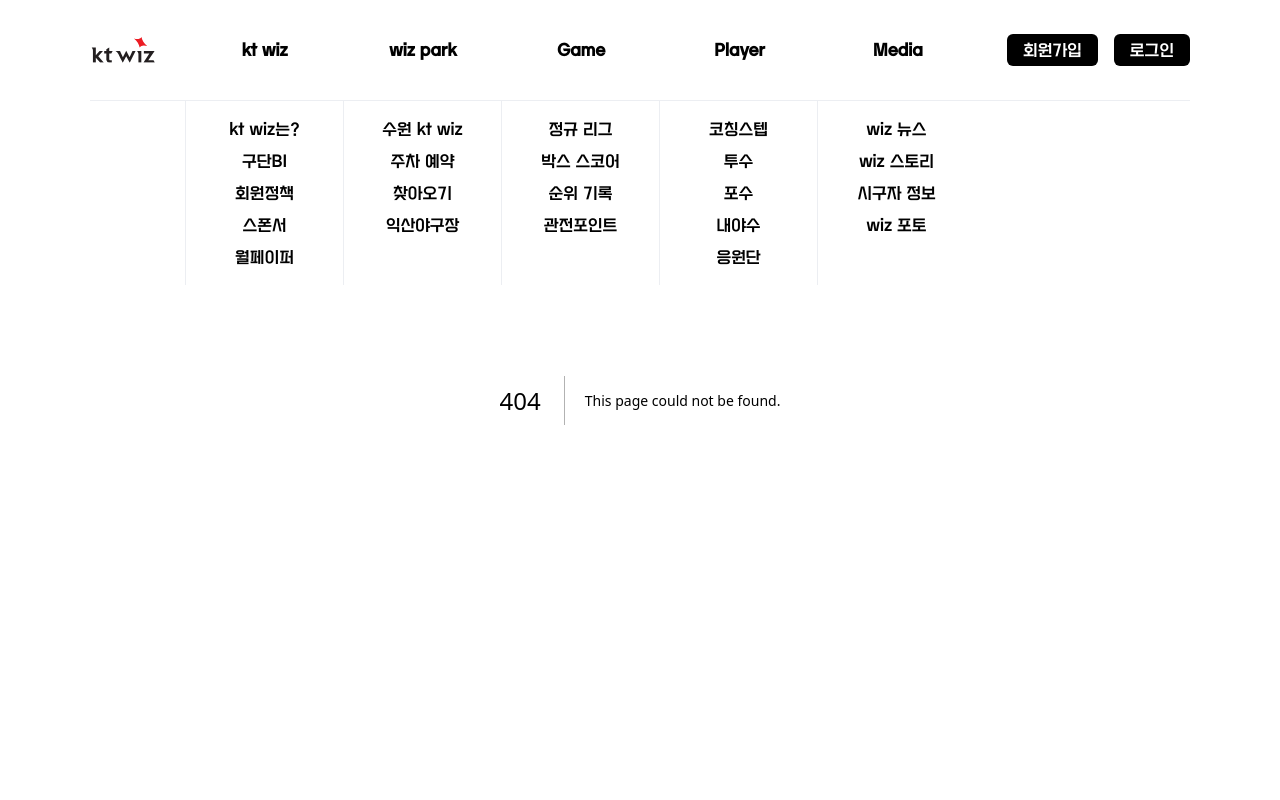
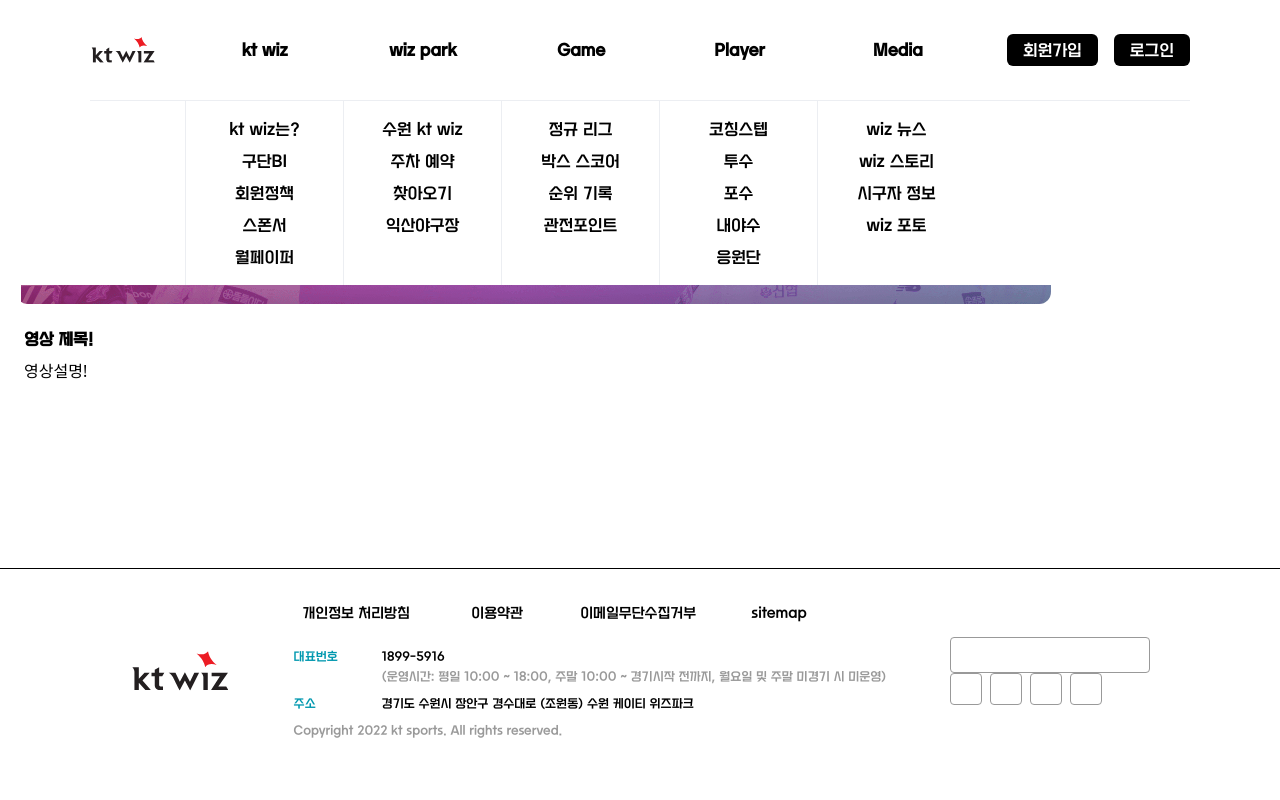
Before and after one commit to BoostWiz/boost-wiz, a Next.js app: page /media/wiztv in a window 1280 px wide. Before the commit this address had no page. Shown: the top 800 px of the page. Built offline with nearby package versions, Linux system fonts and the light colour scheme.

Commit message:
feat: 동영상용 card 컴포넌트 우선 구현

```diff
--- /dev/null
+++ b/src/app/media/wiztv/components/card.tsx
@@ -0,0 +1,48 @@
+import Image from 'next/image';
+
+interface Props {
+  imgSrc: string;
+  Title: string;
+  contents: string;
+  progress: number;
+}
+
+export default function Card({ imgSrc, Title, contents, progress }: Props) {
+  let stateText;
+  let stateClass;
+  return (
+    <div
+      className={`relative flex flex-col mb-[10rem] text-gray-700 bg-white bg-clip-border rounded-xl w-10/12`}
+    >
+      <div
+        className={`relative h-64 mx-4 mt-6 overflow-hidden text-white bg-clip-border rounded-xl shadow-blue-gray-500/40`}
+      >
+        <div
+          className={`relative w-full h-full bg-white-300 overflow-hidden ${stateClass}`}
+        >
+          <div className="relative w-full h-full top-[0.5%] left-[0.5%]">
+            <Image
+              src={imgSrc}
+              alt=""
+              fill
+              className="object-cover object-center transition-transform duration-200 ease-out transform hover:scale-110"
+              sizes="(max-width: 768px) 100vw, (max-width: 1200px) 50vw, 33vw"
+            />
+          </div>
+        </div>
+      </div>
+
+      <div className="p-6">
+        <p className="block text-h6 font-extrabold text-green-400">
+          {stateText}
+        </p>
+        <h5 className="block mb-2 text-h2 font-bold antialiased font-semibold leading-snug tracking-normal text-blue-gray-900">
+          {Title}
+        </h5>
+        <p className="block font-sans text-h5 antialiased font-light leading-relaxed text-inherit">
+          {contents}
+        </p>
+      </div>
+    </div>
+  );
+}
--- /dev/null
+++ b/src/app/media/wiztv/page.tsx
@@ -0,0 +1,19 @@
+import React from 'react';
+import Link from 'next/link';
+import Card from './components/card';
+
+export default function Wiztv() {
+  return (
+    <>
+      <div>위즈티비</div>
+      <Link href="/">
+        <Card
+          imgSrc="/common/banner.png"
+          Title="영상 제목!"
+          contents="영상설명!"
+          progress={30}
+        />
+      </Link>
+    </>
+  );
+}
```
